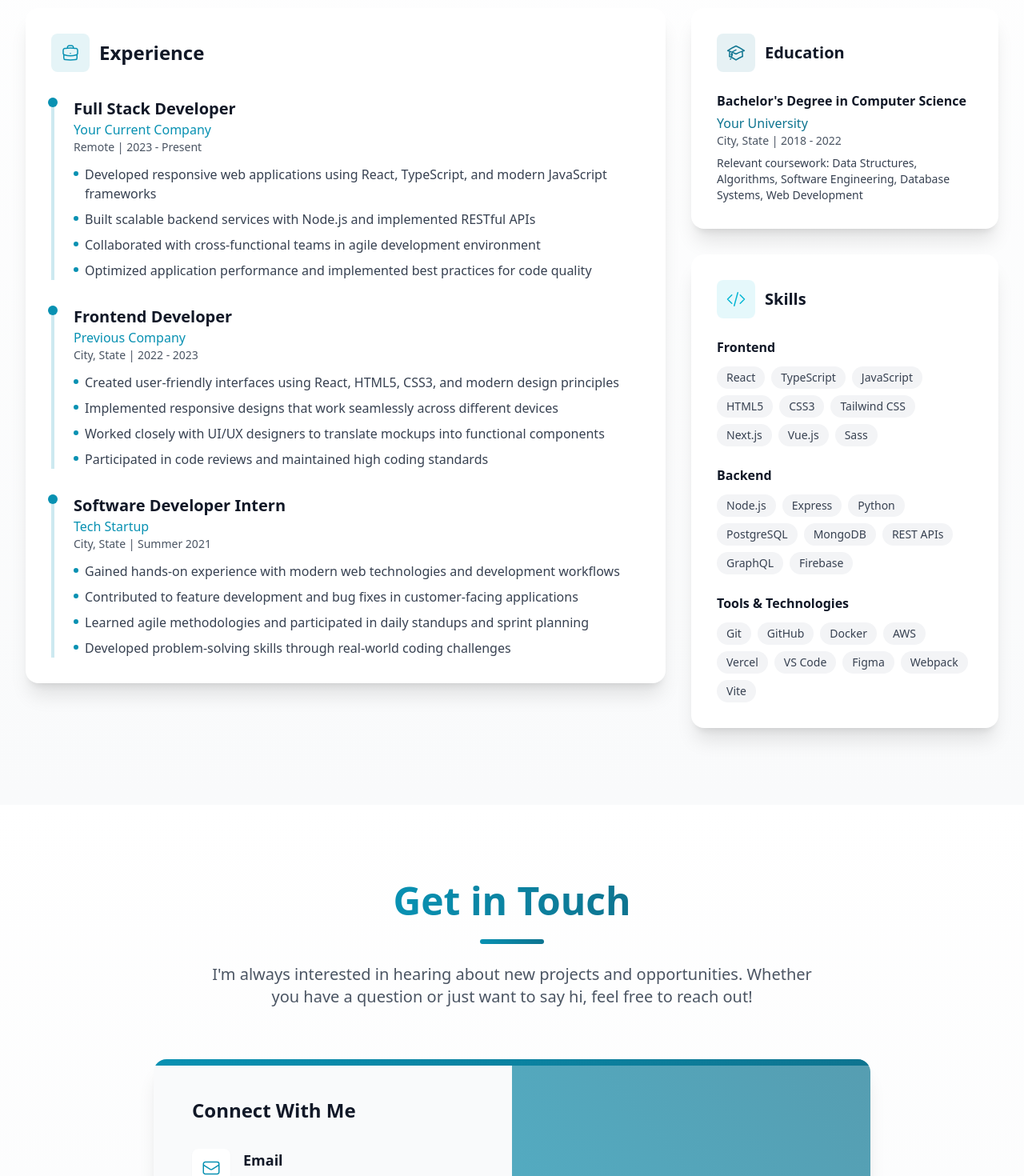
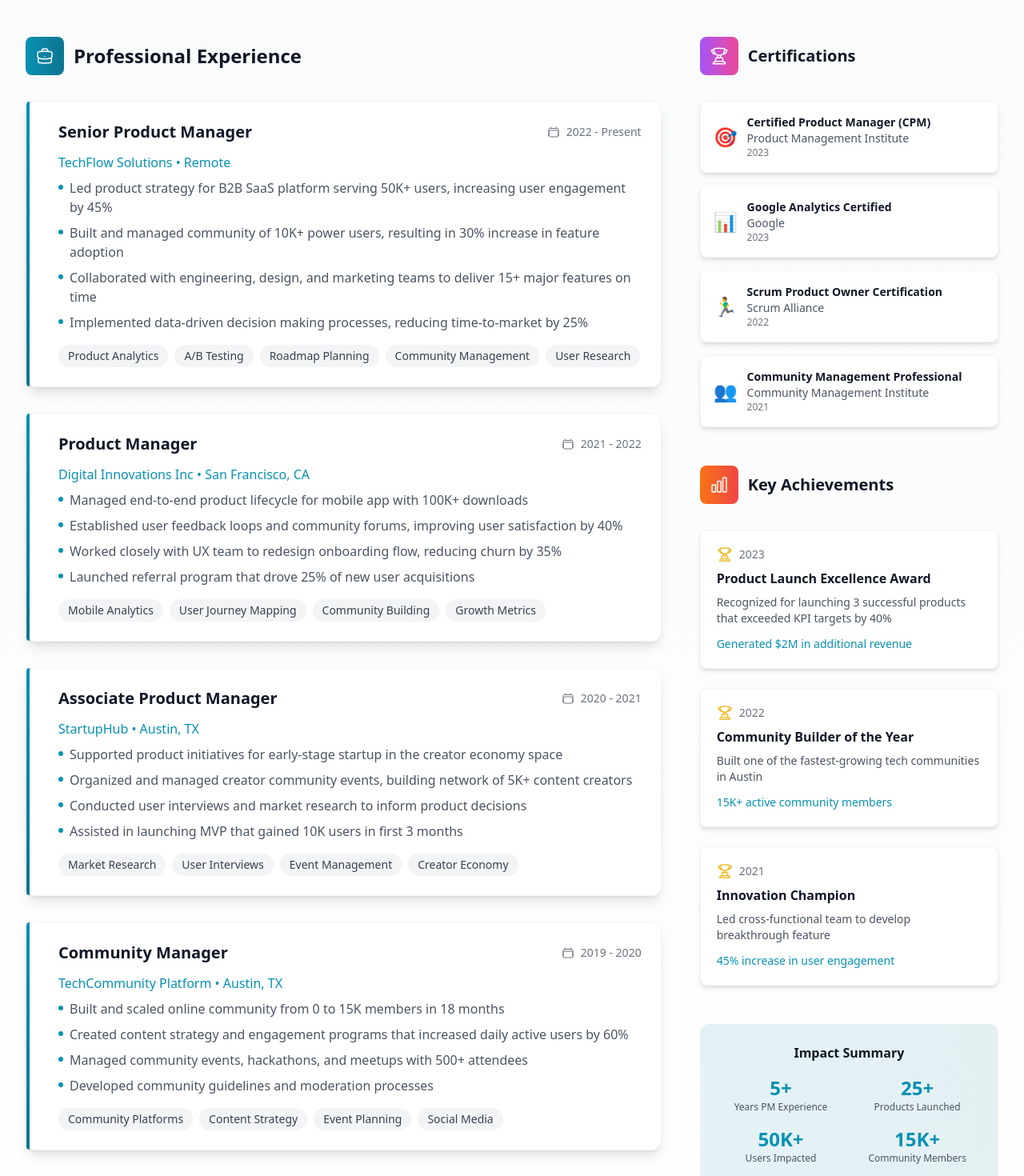
Before and after one commit to hector-norza/HectorNorza, a React (Vite) app: page / in a window 1280 px wide. Shown: the part 2060-3530 px from the top of the page at 80% size. Built offline with nearby package versions, Linux system fonts and the light colour scheme.

Commit message:
Update Resume for Product Manager and Community Builder focus

```diff
--- a/src/components/Resume.tsx
+++ b/src/components/Resume.tsx
@@ -1,78 +1,152 @@
 import { motion } from 'framer-motion';
-import { DocumentArrowDownIcon, AcademicCapIcon, BriefcaseIcon, CodeBracketIcon } from '@heroicons/react/24/outline';
+import {
+  DocumentArrowDownIcon,
+  BriefcaseIcon,
+  AcademicCapIcon,
+  TrophyIcon,
+  ChartBarIcon,
+  CalendarIcon,
+  UserGroupIcon
+} from '@heroicons/react/24/outline';
+
+const experiences = [
+  {
+    title: "Senior Product Manager",
+    company: "TechFlow Solutions",
+    period: "2022 - Present",
+    location: "Remote",
+    description: [
+      "Led product strategy for B2B SaaS platform serving 50K+ users, increasing user engagement by 45%",
+      "Built and managed community of 10K+ power users, resulting in 30% increase in feature adoption",
+      "Collaborated with engineering, design, and marketing teams to deliver 15+ major features on time",
+      "Implemented data-driven decision making processes, reducing time-to-market by 25%"
+    ],
+    technologies: ["Product Analytics", "A/B Testing", "Roadmap Planning", "Community Management", "User Research"]
+  },
+  {
+    title: "Product Manager",
+    company: "Digital Innovations Inc",
+    period: "2021 - 2022",
+    location: "San Francisco, CA",
+    description: [
+      "Managed end-to-end product lifecycle for mobile app with 100K+ downloads",
+      "Established user feedback loops and community forums, improving user satisfaction by 40%",
+      "Worked closely with UX team to redesign onboarding flow, reducing churn by 35%",
+      "Launched referral program that drove 25% of new user acquisitions"
+    ],
+    technologies: ["Mobile Analytics", "User Journey Mapping", "Community Building", "Growth Metrics"]
+  },
+  {
+    title: "Associate Product Manager",
+    company: "StartupHub",
+    period: "2020 - 2021",
+    location: "Austin, TX",
+    description: [
+      "Supported product initiatives for early-stage startup in the creator economy space",
+      "Organized and managed creator community events, building network of 5K+ content creators",
+      "Conducted user interviews and market research to inform product decisions",
+      "Assisted in launching MVP that gained 10K users in first 3 months"
+    ],
+    technologies: ["Market Research", "User Interviews", "Event Management", "Creator Economy"]
+  },
+  {
+    title: "Community Manager",
+    company: "TechCommunity Platform",
+    period: "2019 - 2020",
+    location: "Austin, TX",
+    description: [
+      "Built and scaled online community from 0 to 15K members in 18 months",
+      "Created content strategy and engagement programs that increased daily active users by 60%",
+      "Managed community events, hackathons, and meetups with 500+ attendees",
+      "Developed community guidelines and moderation processes"
+    ],
+    technologies: ["Community Platforms", "Content Strategy", "Event Planning", "Social Media"]
+  }
+];
 
 const education = [
   {
-    degree: "Bachelor's Degree in Computer Science",
-    school: "Your University",
-    location: "City, State",
-    year: "2018 - 2022",
-    description: "Relevant coursework: Data Structures, Algorithms, Software Engineering, Database Systems, Web Development"
-  }
-];
-
-const experience = [
-  {
-    title: "Full Stack Developer",
-    company: "Your Current Company",
-    location: "Remote",
-    period: "2023 - Present",
-    description: [
-      "Developed responsive web applications using React, TypeScript, and modern JavaScript frameworks",
-      "Built scalable backend services with Node.js and implemented RESTful APIs",
-      "Collaborated with cross-functional teams in agile development environment",
-      "Optimized application performance and implemented best practices for code quality"
+    degree: "Master of Business Administration (MBA)",
+    school: "University of Texas at Austin - McCombs School of Business",
+    period: "2017 - 2019",
+    gpa: "3.8/4.0",
+    achievements: [
+      "Product Management Specialization",
+      "Technology Venture Capital Fellow",
+      "Graduate Business Student Association President"
     ]
   },
   {
-    title: "Frontend Developer",
-    company: "Previous Company",
-    location: "City, State",
-    period: "2022 - 2023",
-    description: [
-      "Created user-friendly interfaces using React, HTML5, CSS3, and modern design principles",
-      "Implemented responsive designs that work seamlessly across different devices",
-      "Worked closely with UI/UX designers to translate mockups into functional components",
-      "Participated in code reviews and maintained high coding standards"
-    ]
-  },
-  {
-    title: "Software Developer Intern",
-    company: "Tech Startup",
-    location: "City, State",
-    period: "Summer 2021",
-    description: [
-      "Gained hands-on experience with modern web technologies and development workflows",
-      "Contributed to feature development and bug fixes in customer-facing applications",
-      "Learned agile methodologies and participated in daily standups and sprint planning",
-      "Developed problem-solving skills through real-world coding challenges"
+    degree: "Bachelor of Science in Computer Science",
+    school: "University of Texas at Austin",
+    period: "2013 - 2017",
+    gpa: "3.7/4.0",
+    achievements: [
+      "Magna Cum Laude",
+      "Entrepreneurship Minor",
+      "Tech Student Organization Leader"
     ]
   }
 ];
 
-const skills = [
+const certifications = [
   {
-    category: "Frontend",
-    items: ["React", "TypeScript", "JavaScript", "HTML5", "CSS3", "Tailwind CSS", "Next.js", "Vue.js", "Sass"]
+    name: "Certified Product Manager (CPM)",
+    issuer: "Product Management Institute",
+    date: "2023",
+    icon: "🎯"
   },
   {
-    category: "Backend",
-    items: ["Node.js", "Express", "Python", "PostgreSQL", "MongoDB", "REST APIs", "GraphQL", "Firebase"]
+    name: "Google Analytics Certified",
+    issuer: "Google",
+    date: "2023",
+    icon: "📊"
   },
   {
-    category: "Tools & Technologies",
-    items: ["Git", "GitHub", "Docker", "AWS", "Vercel", "VS Code", "Figma", "Webpack", "Vite"]
+    name: "Scrum Product Owner Certification",
+    issuer: "Scrum Alliance",
+    date: "2022",
+    icon: "🏃‍♂️"
+  },
+  {
+    name: "Community Management Professional",
+    issuer: "Community Management Institute",
+    date: "2021",
+    icon: "👥"
+  }
+];
+
+const achievements = [
+  {
+    name: "Product Launch Excellence Award",
+    description: "Recognized for launching 3 successful products that exceeded KPI targets by 40%",
+    year: "2023",
+    impact: "Generated $2M in additional revenue"
+  },
+  {
+    name: "Community Builder of the Year",
+    description: "Built one of the fastest-growing tech communities in Austin",
+    year: "2022",
+    impact: "15K+ active community members"
+  },
+  {
+    name: "Innovation Champion",
+    description: "Led cross-functional team to develop breakthrough feature",
+    year: "2021",
+    impact: "45% increase in user engagement"
   }
 ];
 
 export default function Resume() {
   return (
-    <section id="resume" className="relative py-24 bg-gradient-to-b from-white to-gray-50">
+    <section id="resume" className="relative py-24 bg-gradient-to-b from-gray-50 to-white">
       {/* Background decorations */}
-      <div className="absolute left-0 top-0 w-64 h-64 bg-primary/5 rounded-full blur-3xl -z-10"></div>
-      <div className="absolute right-0 bottom-0 w-96 h-96 bg-secondary/5 rounded-full blur-3xl -z-10"></div>
+      <div className="absolute top-0 left-0 w-full h-40 bg-gradient-to-b from-white to-transparent"></div>
+      <div className="absolute top-20 right-10 w-72 h-72 bg-primary/5 rounded-full blur-3xl -z-10"></div>
+      <div className="absolute bottom-20 left-10 w-96 h-96 bg-secondary/5 rounded-full blur-3xl -z-10"></div>
 
       <div className="max-w-7xl mx-auto px-4 sm:px-6 lg:px-8">
+        {/* Header */}
         <div className="text-center mb-16">
           <motion.div
             initial={{ opacity: 0, y: 20 }}
@@ -81,134 +155,236 @@ export default function Resume() {
             viewport={{ once: true }}
           >
             <h2 className="text-3xl md:text-5xl font-bold mb-6 bg-clip-text text-transparent bg-gradient-to-r from-primary to-secondary inline-block">
-              Resume
+              Experience
             </h2>
             <div className="w-20 h-1.5 bg-gradient-to-r from-primary to-secondary rounded-full mx-auto mb-6"></div>
-            <p className="text-lg md:text-xl leading-8 text-gray-600 max-w-3xl mx-auto mb-8">
-              My professional experience, education, and technical skills.
+            <p className="text-lg md:text-xl text-gray-600 max-w-2xl mx-auto mb-8">
+              My journey as a Product Manager passionate about building products that bring communities together.
             </p>
             <motion.a
               href="/resume.pdf"
-              download
-              className="inline-flex items-center gap-2 px-6 py-3 bg-primary text-white rounded-lg hover:bg-secondary transition-colors duration-300 font-medium"
+              target="_blank"
+              rel="noopener noreferrer"
               whileHover={{ scale: 1.05 }}
               whileTap={{ scale: 0.95 }}
+              className="inline-flex items-center gap-2 px-8 py-4 bg-gradient-to-r from-primary to-secondary text-white font-medium rounded-lg shadow-lg hover:shadow-xl transition-all duration-300"
             >
               <DocumentArrowDownIcon className="w-5 h-5" />
-              Download Resume
+              Download Full Resume
             </motion.a>
           </motion.div>
         </div>
 
-        <div className="grid grid-cols-1 lg:grid-cols-3 gap-8">
-          {/* Experience */}
+        <div className="grid grid-cols-1 lg:grid-cols-3 gap-12">
+          {/* Left Column - Experience & Education */}
+          <div className="lg:col-span-2 space-y-12">
+            {/* Experience Section */}
+            <div>
               <motion.div
-            initial={{ opacity: 0, y: 30 }}
-            whileInView={{ opacity: 1, y: 0 }}
-            transition={{ duration: 0.5, delay: 0.1 }}
+                initial={{ opacity: 0, x: -20 }}
+                whileInView={{ opacity: 1, x: 0 }}
+                transition={{ duration: 0.5 }}
                 viewport={{ once: true }}
-            className="lg:col-span-2"
+                className="flex items-center gap-3 mb-8"
               >
-            <div className="bg-white rounded-2xl shadow-xl p-8">
-              <div className="flex items-center gap-3 mb-8">
-                <div className="bg-primary/10 p-3 rounded-lg">
-                  <BriefcaseIcon className="w-6 h-6 text-primary" />
+                <div className="p-3 bg-gradient-to-r from-primary to-secondary rounded-lg text-white">
+                  <BriefcaseIcon className="w-6 h-6" />
                 </div>
-                <h3 className="text-2xl font-bold text-gray-900">Experience</h3>
-              </div>
+                <h3 className="text-2xl font-bold text-gray-900">Professional Experience</h3>
+              </motion.div>
+
               <div className="space-y-8">
-                {experience.map((job, index) => (
+                {experiences.map((exp, index) => (
                   <motion.div
                     key={index}
-                    initial={{ opacity: 0, x: -20 }}
-                    whileInView={{ opacity: 1, x: 0 }}
-                    transition={{ duration: 0.5, delay: 0.2 + index * 0.1 }}
+                    initial={{ opacity: 0, y: 20 }}
+                    whileInView={{ opacity: 1, y: 0 }}
+                    transition={{ duration: 0.5, delay: index * 0.1 }}
                     viewport={{ once: true }}
-                    className="border-l-4 border-primary/20 pl-6 relative"
+                    className="relative bg-white p-6 rounded-xl shadow-lg border border-gray-100 hover:shadow-xl transition-shadow"
                   >
-                    <div className="absolute w-3 h-3 bg-primary rounded-full -left-2 top-0"></div>
-                    <h4 className="text-xl font-semibold text-gray-900">{job.title}</h4>
-                    <p className="text-primary font-medium">{job.company}</p>
-                    <p className="text-gray-600 text-sm mb-3">{job.location} | {job.period}</p>
-                    <ul className="space-y-2">
-                      {job.description.map((item, i) => (
-                        <li key={i} className="text-gray-700 flex items-start gap-2">
+                    <div className="absolute left-0 top-0 w-1 h-full bg-gradient-to-b from-primary to-secondary rounded-l-xl"></div>
+                    <div className="ml-4">
+                      <div className="flex flex-col sm:flex-row sm:items-center sm:justify-between mb-3">
+                        <h4 className="text-xl font-semibold text-gray-900">{exp.title}</h4>
+                        <div className="flex items-center gap-2 text-sm text-gray-500">
+                          <CalendarIcon className="w-4 h-4" />
+                          {exp.period}
+                        </div>
+                      </div>
+                      <div className="text-primary font-medium mb-2">{exp.company} • {exp.location}</div>
+                      <ul className="space-y-2 text-gray-600 mb-4">
+                        {exp.description.map((item, i) => (
+                          <li key={i} className="flex items-start gap-2">
                             <span className="w-1.5 h-1.5 bg-primary rounded-full mt-2 flex-shrink-0"></span>
                             {item}
                           </li>
                         ))}
                       </ul>
+                      <div className="flex flex-wrap gap-2">
+                        {exp.technologies.map((tech, i) => (
+                          <span key={i} className="px-3 py-1 bg-gray-100 text-gray-700 text-sm rounded-full">
+                            {tech}
+                          </span>
+                        ))}
+                      </div>
+                    </div>
                   </motion.div>
                 ))}
               </div>
             </div>
+
+            {/* Education Section */}
+            <div>
+              <motion.div
+                initial={{ opacity: 0, x: -20 }}
+                whileInView={{ opacity: 1, x: 0 }}
+                transition={{ duration: 0.5 }}
+                viewport={{ once: true }}
+                className="flex items-center gap-3 mb-8"
+              >
+                <div className="p-3 bg-gradient-to-r from-green-500 to-blue-500 rounded-lg text-white">
+                  <AcademicCapIcon className="w-6 h-6" />
+                </div>
+                <h3 className="text-2xl font-bold text-gray-900">Education</h3>
               </motion.div>
 
-          {/* Education & Skills */}
-          <motion.div
-            initial={{ opacity: 0, y: 30 }}
-            whileInView={{ opacity: 1, y: 0 }}
-            transition={{ duration: 0.5, delay: 0.2 }}
-            viewport={{ once: true }}
-            className="space-y-8"
-          >
-            {/* Education */}
-            <div className="bg-white rounded-2xl shadow-xl p-8">
-              <div className="flex items-center gap-3 mb-6">
-                <div className="bg-secondary/10 p-3 rounded-lg">
-                  <AcademicCapIcon className="w-6 h-6 text-secondary" />
-                </div>
-                <h3 className="text-xl font-bold text-gray-900">Education</h3>
-              </div>
+              <div className="space-y-6">
                 {education.map((edu, index) => (
                   <motion.div
                     key={index}
                     initial={{ opacity: 0, y: 20 }}
                     whileInView={{ opacity: 1, y: 0 }}
-                  transition={{ duration: 0.5, delay: 0.3 }}
+                    transition={{ duration: 0.5, delay: index * 0.1 }}
                     viewport={{ once: true }}
+                    className="bg-white p-6 rounded-xl shadow-lg border border-gray-100"
                   >
-                  <h4 className="font-semibold text-gray-900 mb-1">{edu.degree}</h4>
-                  <p className="text-secondary font-medium">{edu.school}</p>
-                  <p className="text-gray-600 text-sm mb-2">{edu.location} | {edu.year}</p>
-                  <p className="text-gray-700 text-sm">{edu.description}</p>
-                </motion.div>
-              ))}
+                    <div className="flex flex-col sm:flex-row sm:items-center sm:justify-between mb-3">
+                      <h4 className="text-lg font-semibold text-gray-900">{edu.degree}</h4>
+                      <span className="text-sm text-gray-500">{edu.period}</span>
                     </div>
-
-            {/* Skills */}
-            <div className="bg-white rounded-2xl shadow-xl p-8">
-              <div className="flex items-center gap-3 mb-6">
-                <div className="bg-accent/10 p-3 rounded-lg">
-                  <CodeBracketIcon className="w-6 h-6 text-accent" />
+                    <div className="text-primary font-medium mb-2">{edu.school}</div>
+                    <div className="text-gray-600 mb-3">GPA: {edu.gpa}</div>
+                    <div className="space-y-1">
+                      {edu.achievements.map((achievement, i) => (
+                        <div key={i} className="flex items-center gap-2 text-sm text-gray-600">
+                          <TrophyIcon className="w-4 h-4 text-yellow-500" />
+                          {achievement}
                         </div>
-                <h3 className="text-xl font-bold text-gray-900">Skills</h3>
-              </div>
-              <div className="space-y-6">
-                {skills.map((skillGroup, index) => (
-                  <motion.div
-                    key={index}
-                    initial={{ opacity: 0, y: 20 }}
-                    whileInView={{ opacity: 1, y: 0 }}
-                    transition={{ duration: 0.5, delay: 0.3 + index * 0.1 }}
-                    viewport={{ once: true }}
-                  >
-                    <h4 className="font-semibold text-gray-900 mb-3">{skillGroup.category}</h4>
-                    <div className="flex flex-wrap gap-2">
-                      {skillGroup.items.map((skill, i) => (
-                        <span
-                          key={i}
-                          className="px-3 py-1 bg-gray-100 text-gray-700 rounded-full text-sm font-medium"
-                        >
-                          {skill}
-                        </span>
                       ))}
                     </div>
                   </motion.div>
                 ))}
               </div>
             </div>
+          </div>
+
+          {/* Right Column - Certifications & Achievements */}
+          <div className="space-y-12">
+            {/* Certifications */}
+            <div>
+              <motion.div
+                initial={{ opacity: 0, x: 20 }}
+                whileInView={{ opacity: 1, x: 0 }}
+                transition={{ duration: 0.5 }}
+                viewport={{ once: true }}
+                className="flex items-center gap-3 mb-8"
+              >
+                <div className="p-3 bg-gradient-to-r from-purple-500 to-pink-500 rounded-lg text-white">
+                  <TrophyIcon className="w-6 h-6" />
+                </div>
+                <h3 className="text-xl font-bold text-gray-900">Certifications</h3>
               </motion.div>
+
+              <div className="space-y-4">
+                {certifications.map((cert, index) => (
+                  <motion.div
+                    key={index}
+                    initial={{ opacity: 0, y: 20 }}
+                    whileInView={{ opacity: 1, y: 0 }}
+                    transition={{ duration: 0.5, delay: index * 0.1 }}
+                    viewport={{ once: true }}
+                    className="bg-white p-4 rounded-lg shadow-md border border-gray-100 hover:shadow-lg transition-shadow"
+                  >
+                    <div className="flex items-center gap-3">
+                      <span className="text-2xl">{cert.icon}</span>
+                      <div>
+                        <h4 className="font-semibold text-gray-900 text-sm">{cert.name}</h4>
+                        <p className="text-sm text-gray-600">{cert.issuer}</p>
+                        <p className="text-xs text-gray-500">{cert.date}</p>
+                      </div>
+                    </div>
+                  </motion.div>
+                ))}
+              </div>
+            </div>
+
+            {/* Key Achievements */}
+            <div>
+              <motion.div
+                initial={{ opacity: 0, x: 20 }}
+                whileInView={{ opacity: 1, x: 0 }}
+                transition={{ duration: 0.5 }}
+                viewport={{ once: true }}
+                className="flex items-center gap-3 mb-8"
+              >
+                <div className="p-3 bg-gradient-to-r from-orange-500 to-red-500 rounded-lg text-white">
+                  <ChartBarIcon className="w-6 h-6" />
+                </div>
+                <h3 className="text-xl font-bold text-gray-900">Key Achievements</h3>
+              </motion.div>
+
+              <div className="space-y-6">
+                {achievements.map((achievement, index) => (
+                  <motion.div
+                    key={index}
+                    initial={{ opacity: 0, y: 20 }}
+                    whileInView={{ opacity: 1, y: 0 }}
+                    transition={{ duration: 0.5, delay: index * 0.1 }}
+                    viewport={{ once: true }}
+                    className="bg-white p-5 rounded-lg shadow-md border border-gray-100"
+                  >
+                    <div className="flex items-center gap-2 mb-2">
+                      <TrophyIcon className="w-5 h-5 text-yellow-500" />
+                      <span className="text-sm text-gray-500">{achievement.year}</span>
+                    </div>
+                    <h4 className="font-semibold text-gray-900 mb-2">{achievement.name}</h4>
+                    <p className="text-sm text-gray-600 mb-3">{achievement.description}</p>
+                    <div className="text-sm font-medium text-primary">{achievement.impact}</div>
+                  </motion.div>
+                ))}
+              </div>
+            </div>
+
+            {/* Quick Stats */}
+            <motion.div
+              initial={{ opacity: 0, y: 20 }}
+              whileInView={{ opacity: 1, y: 0 }}
+              transition={{ duration: 0.5 }}
+              viewport={{ once: true }}
+              className="bg-gradient-to-r from-primary/10 to-secondary/10 p-6 rounded-xl"
+            >
+              <h4 className="font-semibold text-gray-900 mb-4 text-center">Impact Summary</h4>
+              <div className="grid grid-cols-2 gap-4 text-center">
+                <div>
+                  <div className="text-2xl font-bold text-primary">5+</div>
+                  <div className="text-xs text-gray-600">Years PM Experience</div>
+                </div>
+                <div>
+                  <div className="text-2xl font-bold text-primary">25+</div>
+                  <div className="text-xs text-gray-600">Products Launched</div>
+                </div>
+                <div>
+                  <div className="text-2xl font-bold text-primary">50K+</div>
+                  <div className="text-xs text-gray-600">Users Impacted</div>
+                </div>
+                <div>
+                  <div className="text-2xl font-bold text-primary">15K+</div>
+                  <div className="text-xs text-gray-600">Community Members</div>
+                </div>
+              </div>
+            </motion.div>
+          </div>
         </div>
       </div>
     </section>
```
Lines whose indentation alone changed are shown as unchanged.
